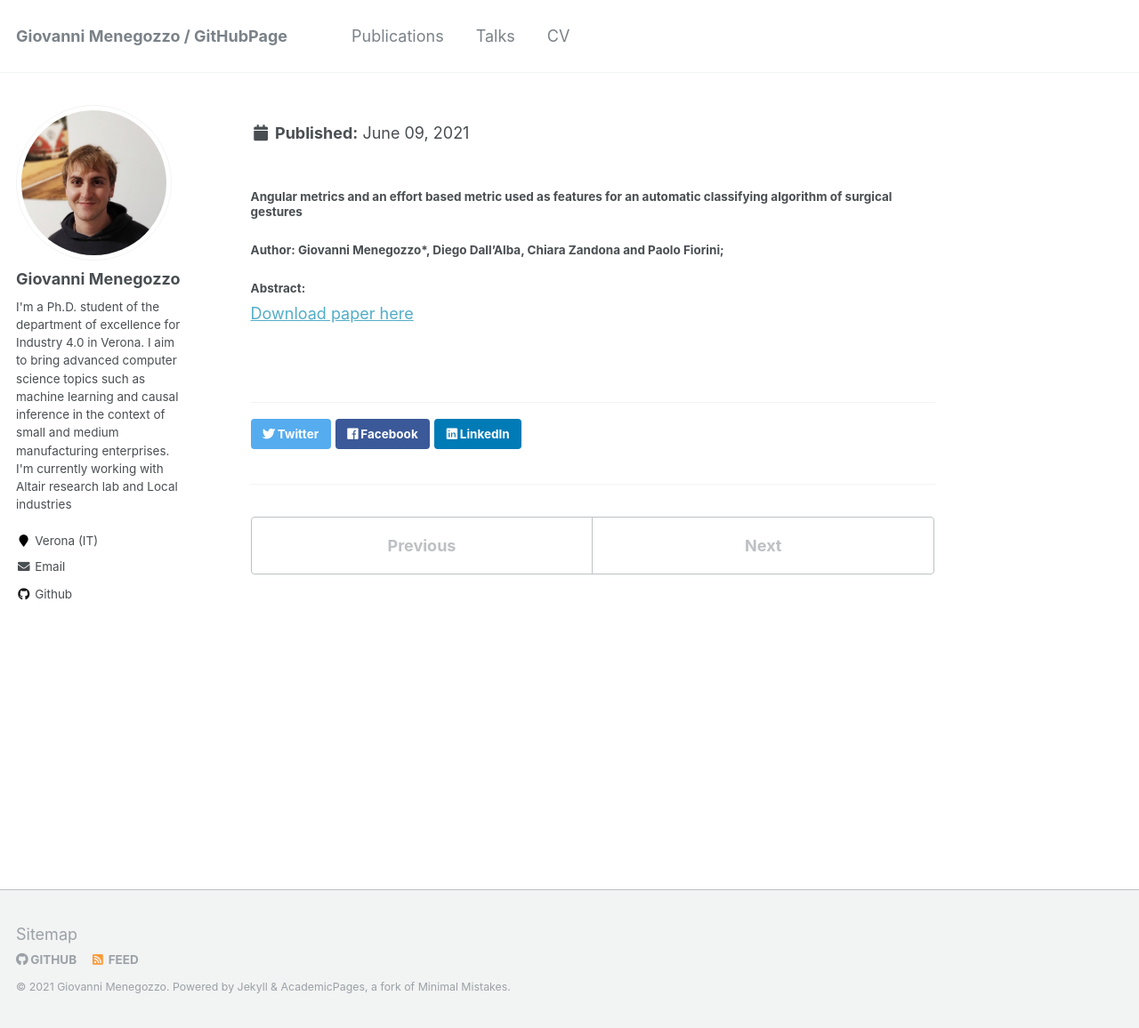
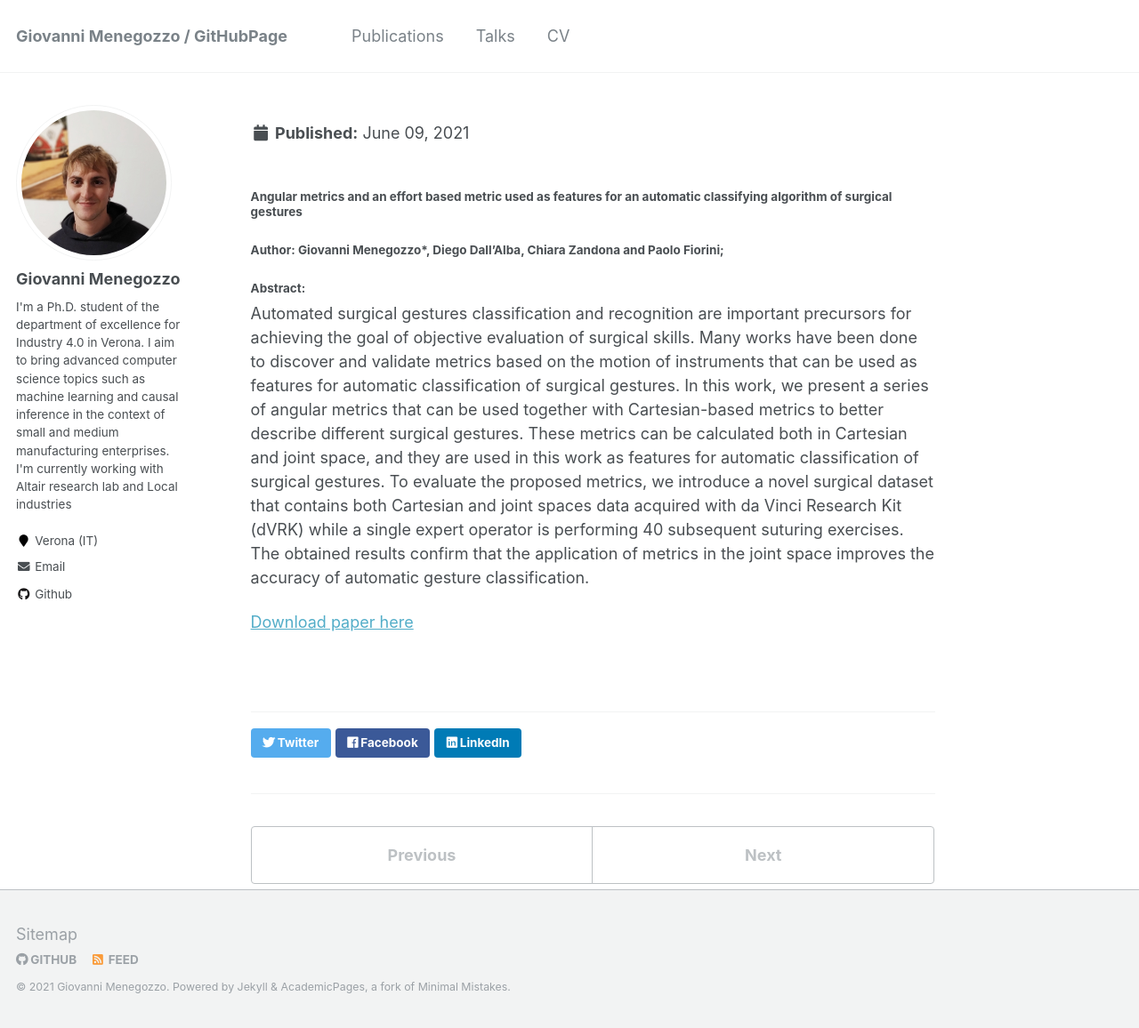
Before and after one commit to giovanniMen/giovannimenegozzosite, a Jekyll site: the page built from _publications/CRAS2020.md, in a window 1280 px wide and 1156 px high. Shown: the whole window at 89% size. Built offline with Jekyll 4.4.1, drawn with Linux system fonts in a browser that asks for light colours.

Commit message:
Update CRAS2020.md

```diff
--- a/_publications/CRAS2020.md
+++ b/_publications/CRAS2020.md
@@ -12,7 +12,7 @@ citation: 'Bombieri, Marco*; Dall'Alba, Diego; Ramesh, Sanat; Menegozzo, Giovann
 <h4>Angular metrics and an effort based metric used as features for an automatic classifying algorithm of surgical gestures</h4>
 <h4>Author: Giovanni Menegozzo*, Diego Dall’Alba, Chiara Zandona and Paolo Fiorini;</h4>
 <h4>Abstract:</h4>
-
+Automated surgical gestures classification and recognition are important precursors for achieving the goal of objective evaluation of surgical skills. Many works have been done to discover and validate metrics based on the motion of instruments that can be used as features for automatic classification of surgical gestures. In this work, we present a series of angular metrics that can be used together with Cartesian-based metrics to better describe different surgical gestures. These metrics can be calculated both in Cartesian and joint space, and they are used in this work as features for automatic classification of surgical gestures. To evaluate the proposed metrics, we introduce a novel surgical dataset that contains both Cartesian and joint spaces data acquired with da Vinci Research Kit (dVRK) while a single expert operator is performing 40 subsequent suturing exercises. The obtained results confirm that the application of metrics in the joint space improves the accuracy of automatic gesture classification.
 
 
 [Download paper here](https://iris.univr.it/handle/11562/1027814?mode=full.1005#.YMEcWUzOMuU)
```
